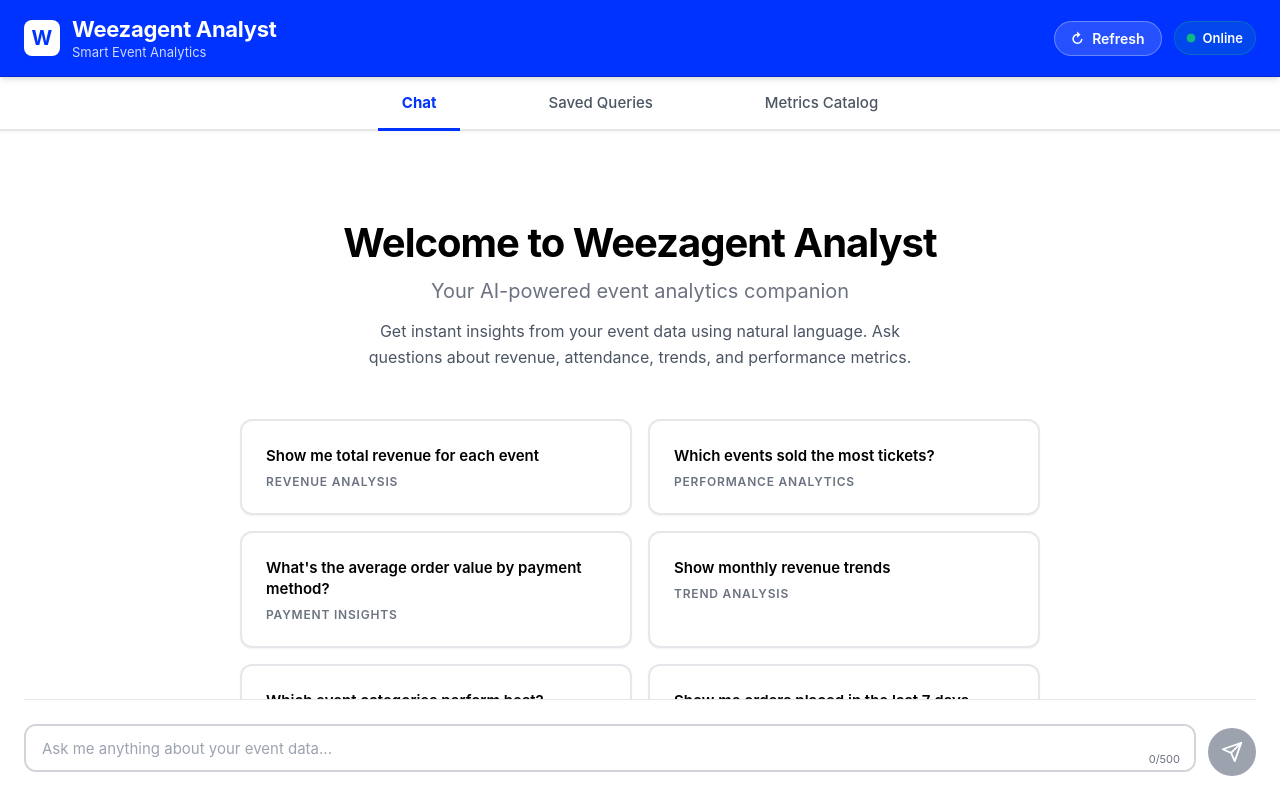
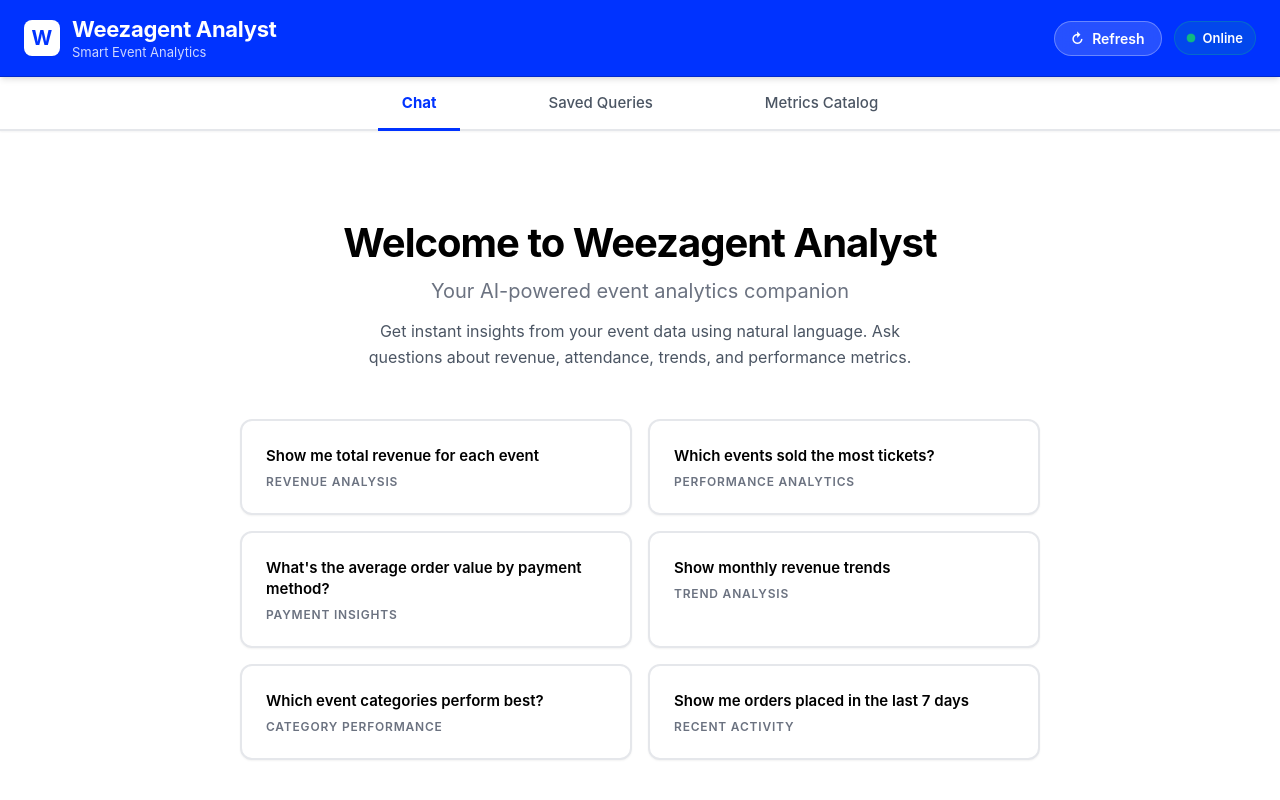
Before and after one commit to giobale/agentic-analytics-with-CUBE, a React (Create React App) app in the folder chat-frontend/: page / in a window 1280 px wide. Shown: the top 800 px of the page. Built offline with nearby package versions, Linux system fonts and the light colour scheme.

Commit message:
Static Headline and tab menu when scrolling

```diff
--- a/chat-frontend/src/App.js
+++ b/chat-frontend/src/App.js
@@ -12,9 +12,16 @@ import { colors, shadows, borderRadius, spacing } from './theme/weezeventTheme';
 const AppContainer = styled.div`
   display: flex;
   flex-direction: column;
-  height: 100vh;
+  min-height: 100vh;
   background-color: ${colors.white};
   font-family: -apple-system, BlinkMacSystemFont, 'Segoe UI', 'Roboto', 'Helvetica Neue', Arial, sans-serif;
+`;
+
+const ContentWrapper = styled.div`
+  flex: 1;
+  overflow-y: auto;
+  display: flex;
+  flex-direction: column;
 `;
 
 const ChatContainer = styled.div`
@@ -25,33 +32,15 @@ const ChatContainer = styled.div`
   margin: 0 auto;
   width: 100%;
   padding: 0 ${spacing.xl};
+  min-height: calc(100vh - 145px); /* Account for header + tabs height */
 `;
 
 const MessagesContainer = styled.div`
   flex: 1;
-  overflow-y: auto;
   padding: ${spacing.xl} 0;
   display: flex;
   flex-direction: column;
   gap: ${spacing.lg};
-
-  &::-webkit-scrollbar {
-    width: 8px;
-  }
-
-  &::-webkit-scrollbar-track {
-    background: ${colors.gray100};
-    border-radius: ${borderRadius.full};
-  }
-
-  &::-webkit-scrollbar-thumb {
-    background: ${colors.gray400};
-    border-radius: ${borderRadius.full};
-
-    &:hover {
-      background: ${colors.gray500};
-    }
-  }
 `;
 
 const LoadingIndicator = styled.div`
@@ -298,6 +287,7 @@ function App() {
       <Header />
       <TabNavigation activeTab={activeTab} onTabChange={handleTabChange} />
 
+      <ContentWrapper>
         {activeTab === 'chat' && (
           <ChatContainer>
             <MessagesContainer>
@@ -353,6 +343,7 @@ function App() {
         {activeTab === 'metrics-catalog' && (
           <MetricsCatalog />
         )}
+      </ContentWrapper>
     </AppContainer>
   );
 }
```
Lines whose indentation alone changed are shown as unchanged.
